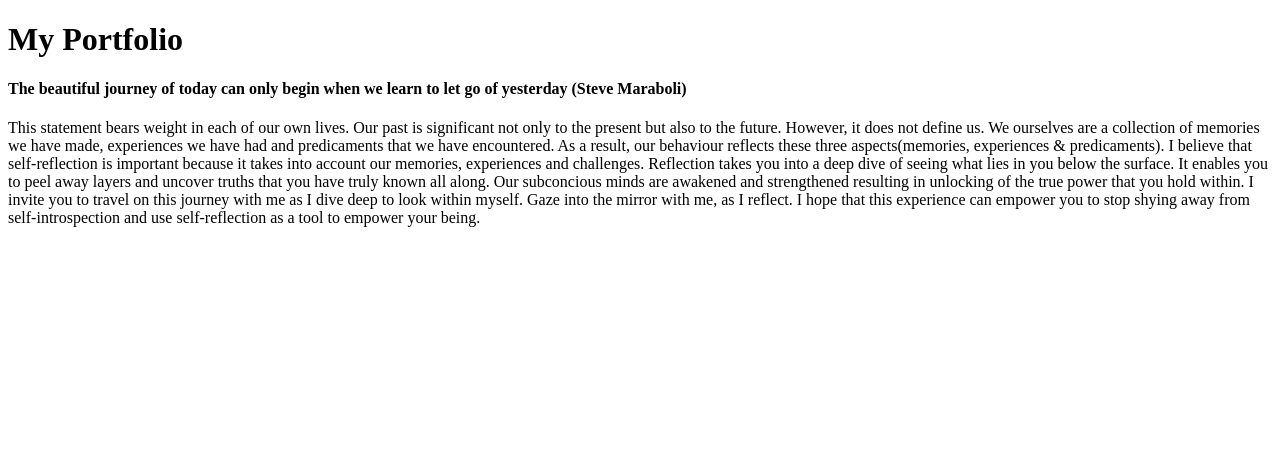
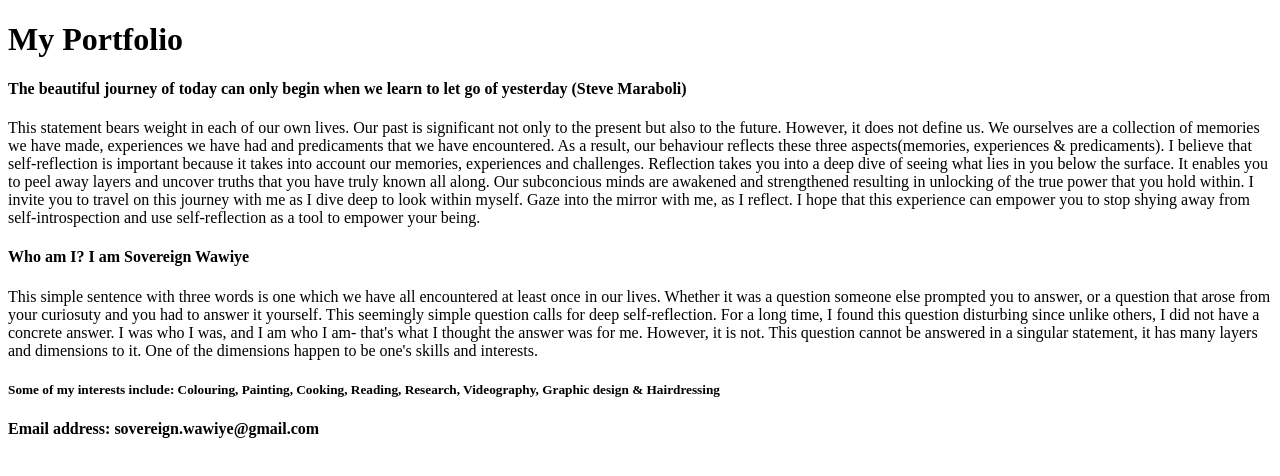
Before and after one commit to swawiye/React-Portfolio, a React (Vite) app: page / in a window 1280 px wide. Shown: the top 476 px of the page. Built offline with nearby package versions, Linux system fonts and the light colour scheme.

Commit message:
about & contact page

```diff
--- a/src/App.jsx
+++ b/src/App.jsx
@@ -1,12 +1,8 @@
 import Header, {HomeTitle, HomeContent} from './contents/Home';
-//import Title, { FavFruit, SecondFavFruit, ExoticFruit, InfoOnExoticFruit } from './components/Fruits';
-//import {Test, MyTest} from './components/MyTest';
-////Embedding expressions
-//import Greeting from './components/Expressions';
-//import FavouriteFruit from './components/Favefruit';
-//
-////Class based components
-//import Greet from './components/Class';
+//Embedding expressions
+import Question ,{QuestionContent, Interests} from './contents/AboutMe';
+//Class based components
+import ReachOut from './contents/ContactMe';
 
 //Rendering children components inside parents, Everything enclosed in the "Parent" wrapper becomes a child
 import Parent from './contents/ContentWrapper';
@@ -19,6 +15,12 @@ function App() {
       <HomeTitle/>
       <HomeContent/>
 
+      <Question/>
+      <QuestionContent/>
+      <Interests/>
+
+      <ReachOut email="sovereign.wawiye@gmail.com"/>
+
     </Parent>
   )
 }
--- a/src/contents/AboutMe.jsx
+++ b/src/contents/AboutMe.jsx
@@ -1,6 +1,24 @@
 //Embedding expressions
-const fruit = "Watermelon";
-const FavouriteFruit = () => {
-    return <h4>What is your favourite fruit? {fruit}</h4>
+const identity = "Sovereign Wawiye";
+const Question = () => {
+    return <h4>Who am I? I am {identity}</h4>
 }
-export default FavouriteFruit; //only returns one default function in a single file
+export default Question; //only returns one default function in a single file
+
+export const QuestionContent = () => {
+    return <p>
+        This simple sentence with three words is one which we have all encountered at least once in our lives.
+        Whether it was a question someone else prompted you to answer, or a question that arose from your curiosuty
+        and you had to answer it yourself. This seemingly simple question calls for deep self-reflection. For a long
+        time, I found this question disturbing since unlike others, I did not have a concrete answer. I was who I was,
+        and I am who I am- that's what I thought the answer was for me. However, it is not. This question cannot be
+        answered in a singular statement, it has many layers and dimensions to it. One of the dimensions happen to be
+        one's skills and interests.
+    </p>
+}
+
+export const Interests = () => {
+    return <h5>
+        Some of my interests include: Colouring, Painting, Cooking, Reading, Research, Videography, Graphic design & Hairdressing
+    </h5>
+}
--- a/src/contents/ContactMe.jsx
+++ b/src/contents/ContactMe.jsx
@@ -1,8 +1,9 @@
 import React from "react";
+
 //Class based components
-class Greet extends React.Component {
+class ReachOut extends React.Component {
     render() {
-        return <h3>Hello {this.props.name}</h3>
+        return <h4>Email address: {this.props.email}</h4>
     }
 }
-export default Greet;
+export default ReachOut;
```
